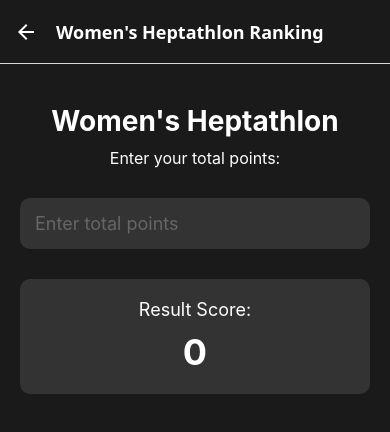
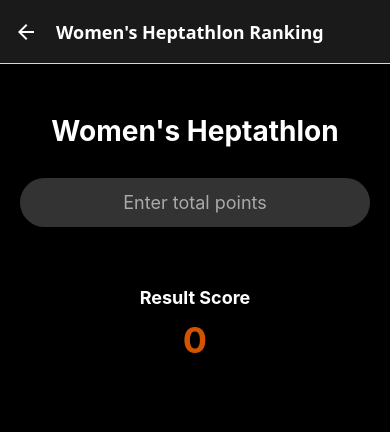
Before and after one commit to Luc824/CombinedEventsApp, a React Native app: screen /WomenHeptathlonRanking in a window 390 px wide. Shown: the top 432 px of the page. Built offline with nearby package versions, Linux system fonts and the light colour scheme.

Commit message:
updated Rankings Calculator UI

```diff
--- a/screens/DecathlonRankingScreen.js
+++ b/screens/DecathlonRankingScreen.js
@@ -1,6 +1,15 @@
 import React, { useState } from "react";
-import { View, Text, StyleSheet, TextInput } from "react-native";
+import {
+  View,
+  Text,
+  StyleSheet,
+  TextInput,
+  SafeAreaView,
+  StatusBar,
+} from "react-native";
 import { worldAthleticsScores } from "../data/worldAthleticsScores";
+
+const TRACK_COLOR = "#D35400";
 
 export default function DecathlonRankingScreen() {
   const [totalPoints, setTotalPoints] = useState("");
@@ -20,68 +29,73 @@ export default function DecathlonRankingScreen() {
   };
 
   return (
+    <SafeAreaView style={styles.safeArea}>
+      <StatusBar barStyle="light-content" backgroundColor="#000" />
       <View style={styles.container}>
         <Text style={styles.title}>Men's Decathlon</Text>
-      <Text style={styles.subtitle}>Enter your total points:</Text>
-
         <TextInput
           style={styles.input}
           value={totalPoints}
           onChangeText={setTotalPoints}
           keyboardType="numeric"
           placeholder="Enter total points"
-        placeholderTextColor="#666"
+          placeholderTextColor="#aaa"
         />
-
         <View style={styles.resultContainer}>
-        <Text style={styles.resultLabel}>Result Score:</Text>
+          <Text style={styles.resultLabel}>Result Score</Text>
           <Text style={styles.resultScore}>{getResultScore()}</Text>
         </View>
       </View>
+    </SafeAreaView>
   );
 }
 
 const styles = StyleSheet.create({
+  safeArea: {
+    flex: 1,
+    backgroundColor: "#000",
+  },
   container: {
     flex: 1,
-    backgroundColor: "#1a1a1a",
+    backgroundColor: "#000",
     padding: 20,
+    alignItems: "center",
   },
   title: {
     fontSize: 28,
     fontWeight: "bold",
     color: "#fff",
     textAlign: "center",
-    marginTop: 20,
-    marginBottom: 10,
-  },
-  subtitle: {
-    fontSize: 16,
-    color: "#fff",
-    textAlign: "center",
+    marginTop: 30,
     marginBottom: 30,
   },
   input: {
     backgroundColor: "#333",
     color: "#fff",
-    padding: 15,
-    borderRadius: 10,
+    paddingVertical: 14,
+    paddingHorizontal: 24,
+    borderRadius: 30,
     fontSize: 18,
     marginBottom: 30,
+    width: "100%",
+    textAlign: "center",
   },
   resultContainer: {
-    backgroundColor: "#333",
+    alignItems: "center",
+    marginTop: 10,
+    backgroundColor: "transparent",
     padding: 20,
-    borderRadius: 10,
-    alignItems: "center",
+    borderRadius: 20,
+    width: "100%",
   },
   resultLabel: {
     color: "#fff",
     fontSize: 18,
     marginBottom: 10,
+    fontWeight: "bold",
   },
   resultScore: {
-    color: "#fff",
+    color: TRACK_COLOR,
     fontSize: 36,
     fontWeight: "bold",
   },
--- a/screens/MenHeptathlonRankingScreen.js
+++ b/screens/MenHeptathlonRankingScreen.js
@@ -1,6 +1,15 @@
 import React, { useState } from "react";
-import { View, Text, StyleSheet, TextInput } from "react-native";
+import {
+  View,
+  Text,
+  StyleSheet,
+  TextInput,
+  SafeAreaView,
+  StatusBar,
+} from "react-native";
 import { worldAthleticsScores } from "../data/worldAthleticsScores";
+
+const TRACK_COLOR = "#D35400";
 
 export default function MenHeptathlonRankingScreen() {
   const [totalPoints, setTotalPoints] = useState("");
@@ -20,68 +29,73 @@ export default function MenHeptathlonRankingScreen() {
   };
 
   return (
+    <SafeAreaView style={styles.safeArea}>
+      <StatusBar barStyle="light-content" backgroundColor="#000" />
       <View style={styles.container}>
         <Text style={styles.title}>Men's Heptathlon</Text>
-      <Text style={styles.subtitle}>Enter your total points:</Text>
-
         <TextInput
           style={styles.input}
           value={totalPoints}
           onChangeText={setTotalPoints}
           keyboardType="numeric"
           placeholder="Enter total points"
-        placeholderTextColor="#666"
+          placeholderTextColor="#aaa"
         />
-
         <View style={styles.resultContainer}>
-        <Text style={styles.resultLabel}>Result Score:</Text>
+          <Text style={styles.resultLabel}>Result Score</Text>
           <Text style={styles.resultScore}>{getResultScore()}</Text>
         </View>
       </View>
+    </SafeAreaView>
   );
 }
 
 const styles = StyleSheet.create({
+  safeArea: {
+    flex: 1,
+    backgroundColor: "#000",
+  },
   container: {
     flex: 1,
-    backgroundColor: "#1a1a1a",
+    backgroundColor: "#000",
     padding: 20,
+    alignItems: "center",
   },
   title: {
     fontSize: 28,
     fontWeight: "bold",
     color: "#fff",
     textAlign: "center",
-    marginTop: 20,
-    marginBottom: 10,
-  },
-  subtitle: {
-    fontSize: 16,
-    color: "#fff",
-    textAlign: "center",
+    marginTop: 30,
     marginBottom: 30,
   },
   input: {
     backgroundColor: "#333",
     color: "#fff",
-    padding: 15,
-    borderRadius: 10,
+    paddingVertical: 14,
+    paddingHorizontal: 24,
+    borderRadius: 30,
     fontSize: 18,
     marginBottom: 30,
+    width: "100%",
+    textAlign: "center",
   },
   resultContainer: {
-    backgroundColor: "#333",
+    alignItems: "center",
+    marginTop: 10,
+    backgroundColor: "transparent",
     padding: 20,
-    borderRadius: 10,
-    alignItems: "center",
+    borderRadius: 20,
+    width: "100%",
   },
   resultLabel: {
     color: "#fff",
     fontSize: 18,
     marginBottom: 10,
+    fontWeight: "bold",
   },
   resultScore: {
-    color: "#fff",
+    color: TRACK_COLOR,
     fontSize: 36,
     fontWeight: "bold",
   },
--- a/screens/WomenHeptathlonRankingScreen.js
+++ b/screens/WomenHeptathlonRankingScreen.js
@@ -1,6 +1,15 @@
 import React, { useState } from "react";
-import { View, Text, StyleSheet, TextInput } from "react-native";
+import {
+  View,
+  Text,
+  StyleSheet,
+  TextInput,
+  SafeAreaView,
+  StatusBar,
+} from "react-native";
 import { worldAthleticsScores } from "../data/worldAthleticsScores";
+
+const TRACK_COLOR = "#D35400";
 
 export default function WomenHeptathlonRankingScreen() {
   const [totalPoints, setTotalPoints] = useState("");
@@ -22,68 +31,73 @@ export default function WomenHeptathlonRankingScreen() {
   };
 
   return (
+    <SafeAreaView style={styles.safeArea}>
+      <StatusBar barStyle="light-content" backgroundColor="#000" />
       <View style={styles.container}>
         <Text style={styles.title}>Women's Heptathlon</Text>
-      <Text style={styles.subtitle}>Enter your total points:</Text>
-
         <TextInput
           style={styles.input}
           value={totalPoints}
           onChangeText={setTotalPoints}
           keyboardType="numeric"
           placeholder="Enter total points"
-        placeholderTextColor="#666"
+          placeholderTextColor="#aaa"
         />
-
         <View style={styles.resultContainer}>
-        <Text style={styles.resultLabel}>Result Score:</Text>
+          <Text style={styles.resultLabel}>Result Score</Text>
           <Text style={styles.resultScore}>{getResultScore()}</Text>
         </View>
       </View>
+    </SafeAreaView>
   );
 }
 
 const styles = StyleSheet.create({
+  safeArea: {
+    flex: 1,
+    backgroundColor: "#000",
+  },
   container: {
     flex: 1,
-    backgroundColor: "#1a1a1a",
+    backgroundColor: "#000",
     padding: 20,
+    alignItems: "center",
   },
   title: {
     fontSize: 28,
     fontWeight: "bold",
     color: "#fff",
     textAlign: "center",
-    marginTop: 20,
-    marginBottom: 10,
-  },
-  subtitle: {
-    fontSize: 16,
-    color: "#fff",
-    textAlign: "center",
+    marginTop: 30,
     marginBottom: 30,
   },
   input: {
     backgroundColor: "#333",
     color: "#fff",
-    padding: 15,
-    borderRadius: 10,
+    paddingVertical: 14,
+    paddingHorizontal: 24,
+    borderRadius: 30,
     fontSize: 18,
     marginBottom: 30,
+    width: "100%",
+    textAlign: "center",
   },
   resultContainer: {
-    backgroundColor: "#333",
+    alignItems: "center",
+    marginTop: 10,
+    backgroundColor: "transparent",
     padding: 20,
-    borderRadius: 10,
-    alignItems: "center",
+    borderRadius: 20,
+    width: "100%",
   },
   resultLabel: {
     color: "#fff",
     fontSize: 18,
     marginBottom: 10,
+    fontWeight: "bold",
   },
   resultScore: {
-    color: "#fff",
+    color: TRACK_COLOR,
     fontSize: 36,
     fontWeight: "bold",
   },
--- a/screens/WomenPentathlonRankingScreen.js
+++ b/screens/WomenPentathlonRankingScreen.js
@@ -1,6 +1,15 @@
 import React, { useState } from "react";
-import { View, Text, StyleSheet, TextInput } from "react-native";
+import {
+  View,
+  Text,
+  StyleSheet,
+  TextInput,
+  SafeAreaView,
+  StatusBar,
+} from "react-native";
 import { worldAthleticsScores } from "../data/worldAthleticsScores";
+
+const TRACK_COLOR = "#D35400";
 
 export default function WomenPentathlonRankingScreen() {
   const [totalPoints, setTotalPoints] = useState("");
@@ -22,68 +31,73 @@ export default function WomenPentathlonRankingScreen() {
   };
 
   return (
+    <SafeAreaView style={styles.safeArea}>
+      <StatusBar barStyle="light-content" backgroundColor="#000" />
       <View style={styles.container}>
         <Text style={styles.title}>Women's Pentathlon</Text>
-      <Text style={styles.subtitle}>Enter your total points:</Text>
-
         <TextInput
           style={styles.input}
           value={totalPoints}
           onChangeText={setTotalPoints}
           keyboardType="numeric"
           placeholder="Enter total points"
-        placeholderTextColor="#666"
+          placeholderTextColor="#aaa"
         />
-
         <View style={styles.resultContainer}>
-        <Text style={styles.resultLabel}>Result Score:</Text>
+          <Text style={styles.resultLabel}>Result Score</Text>
           <Text style={styles.resultScore}>{getResultScore()}</Text>
         </View>
       </View>
+    </SafeAreaView>
   );
 }
 
 const styles = StyleSheet.create({
+  safeArea: {
+    flex: 1,
+    backgroundColor: "#000",
+  },
   container: {
     flex: 1,
-    backgroundColor: "#1a1a1a",
+    backgroundColor: "#000",
     padding: 20,
+    alignItems: "center",
   },
   title: {
     fontSize: 28,
     fontWeight: "bold",
     color: "#fff",
     textAlign: "center",
-    marginTop: 20,
-    marginBottom: 10,
-  },
-  subtitle: {
-    fontSize: 16,
-    color: "#fff",
-    textAlign: "center",
+    marginTop: 30,
     marginBottom: 30,
   },
   input: {
     backgroundColor: "#333",
     color: "#fff",
-    padding: 15,
-    borderRadius: 10,
+    paddingVertical: 14,
+    paddingHorizontal: 24,
+    borderRadius: 30,
     fontSize: 18,
     marginBottom: 30,
+    width: "100%",
+    textAlign: "center",
   },
   resultContainer: {
-    backgroundColor: "#333",
+    alignItems: "center",
+    marginTop: 10,
+    backgroundColor: "transparent",
     padding: 20,
-    borderRadius: 10,
-    alignItems: "center",
+    borderRadius: 20,
+    width: "100%",
   },
   resultLabel: {
     color: "#fff",
     fontSize: 18,
     marginBottom: 10,
+    fontWeight: "bold",
   },
   resultScore: {
-    color: "#fff",
+    color: TRACK_COLOR,
     fontSize: 36,
     fontWeight: "bold",
   },
```
Lines whose indentation alone changed are shown as unchanged.
